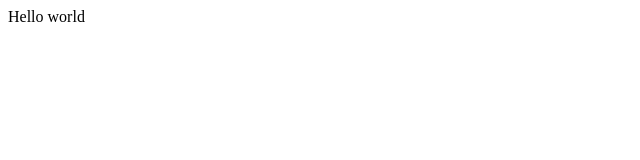
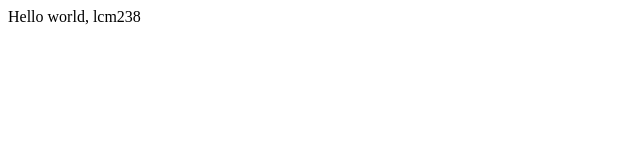
Before and after one commit to lcm238/opentutorials-lcm238, a plain HTML site: page index.html in a window 1280 px wide. Shown: the full height of the page, 0-640 px from the left. Drawn offline with Linux system fonts and the light colour scheme.

Commit message:
change index.html

```diff
--- a/index.html
+++ b/index.html
@@ -19,6 +19,6 @@
 	</head>
 
 	<body>
-		Hello world
+		Hello world, lcm238
 	</body>
 </html>
```
